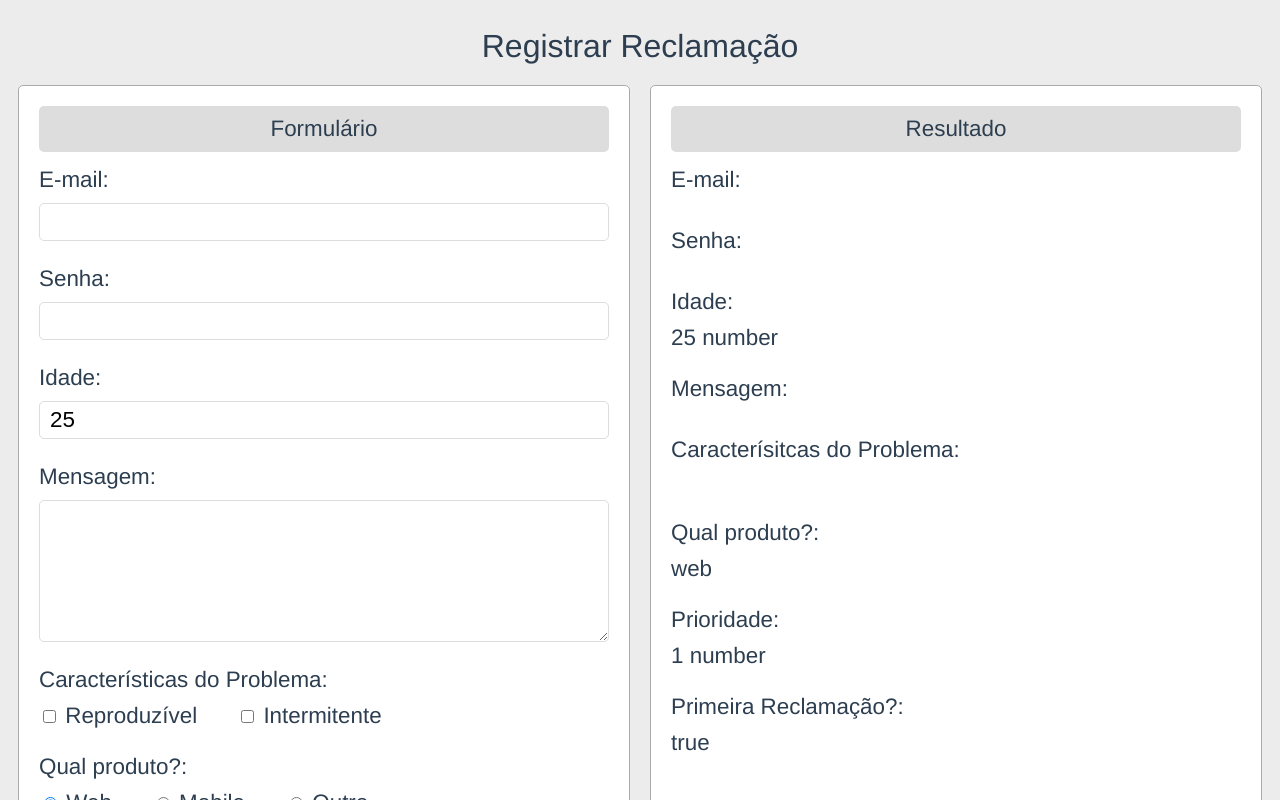
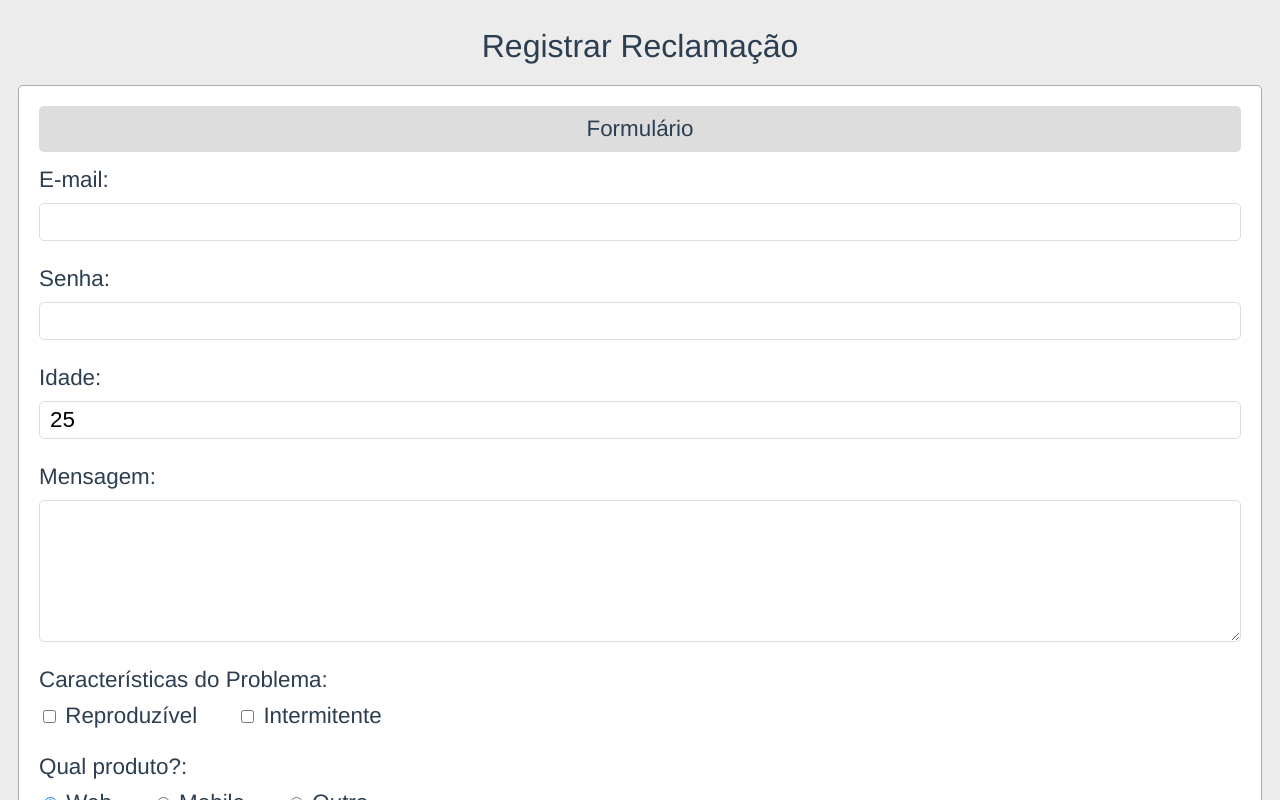
Before and after one commit to laurochicorski/curso-vue, a Vue app in the folder formulario-exercicios/: page / in a window 1280 px wide. Shown: the top 800 px of the page. Built offline with nearby package versions, Linux system fonts and the light colour scheme.

Commit message:
Seçao 11: Submetendo Formulario

```diff
--- a/formulario-exercicios/src/App.vue
+++ b/formulario-exercicios/src/App.vue
@@ -2,7 +2,7 @@
 	<div id="app">
 		<h1>Registrar Reclamação</h1>
 		<div class="conteudo">
-			<form class="painel">
+			<div class="painel" v-if="!enviado">
 				<div class="cabecalho">Formulário</div>
 				<Rotulo nome="E-mail">
 					<input type="text" v-model.lazy.trim="usuario.email">
@@ -39,9 +39,9 @@
 					<Escolha v-model="escolha"/>
 				</Rotulo>
 				<hr>
-				<button>Enviar</button>
-			</form>
-			<div class="painel">
+				<button @click.prevent="enviar">Enviar</button>
+			</div>
+			<div class="painel" v-else>
 				<div class="cabecalho">Resultado</div>
 				<Rotulo nome="E-mail">
 					<span>{{ usuario.email }}</span>
@@ -108,7 +108,13 @@ export default {
 				idade: 25,
 				mensagem: ''
 			},
-			escolha : true
+			escolha : true,
+			enviado: false
+		}
+	},
+	methods: {
+		enviar() {
+			this.enviado = true
 		}
 	}
 }
@@ -152,7 +158,7 @@ body {
 	font-size: 1.4rem;
 }
 
-#app form button {
+#app .painel button {
 	float: right;
 	margin: 10px 0px;
 	padding: 10px 20px;
```
